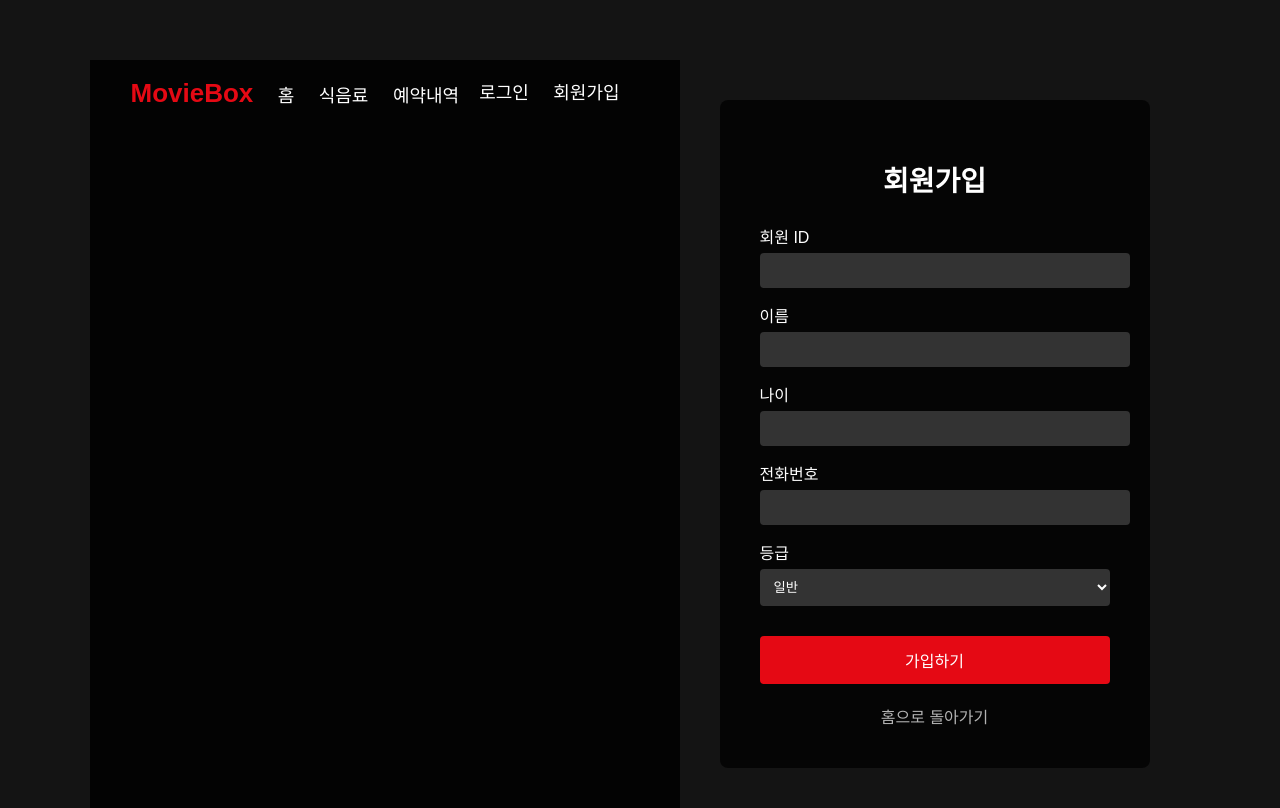
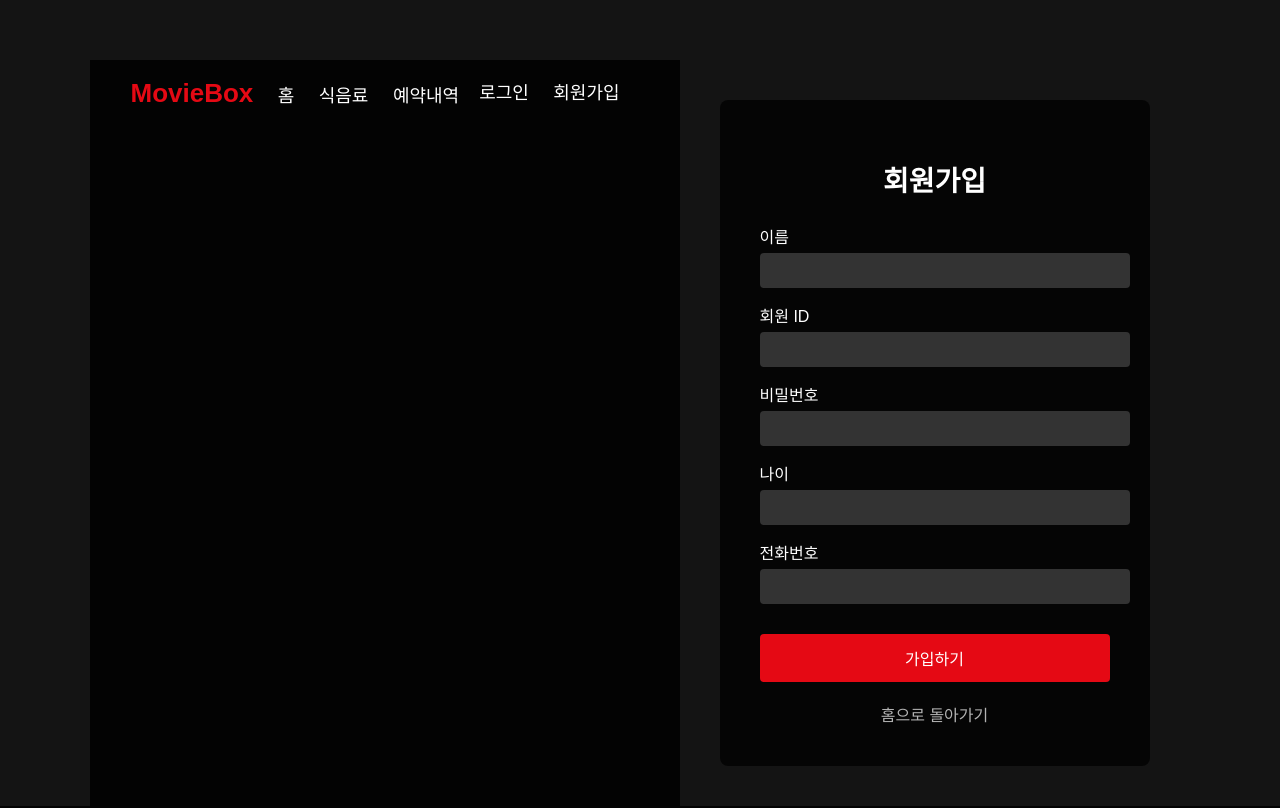
Before and after one commit to jellygas/Movie, a Django app: page /signup/ in a window 1280 px wide. Run offline with Django 5.2, Linux system fonts and the light colour scheme; parts of the project's set-up code (start-up, migrations or seed data) failed here and were passed over.

Commit message:
ㅈ같은세상10

```diff
--- a/cinema/templates/cinema/login.html
+++ b/cinema/templates/cinema/login.html
@@ -14,7 +14,7 @@
     <form method="post">
         {% csrf_token %}
         <input type="text" name="member_id" placeholder="회원 ID">
-        <input type="text" name="phone" placeholder="전화번호">
+        <input type="text" name="password" placeholder="비밀번호">
         <button type="submit">로그인</button>
     </form>
 
--- a/cinema/templates/cinema/signup.html
+++ b/cinema/templates/cinema/signup.html
@@ -14,33 +14,29 @@
 
     <form method="post">
         {% csrf_token %}
+        <div class="input-box">
+            <label>이름</label>
+            <input type="text" name="name" required>
+        </div>
 
         <div class="input-box">
             <label>회원 ID</label>
-            <input type="text" name="member_id">
+            <input type="text" name="member_id" required>
         </div>
 
         <div class="input-box">
-            <label>이름</label>
-            <input type="text" name="name">
+            <label>비밀번호</label>
+            <input type="password" name="password" required>
         </div>
 
         <div class="input-box">
             <label>나이</label>
-            <input type="number" name="age">
+            <input type="number" name="age" min="0" required>
         </div>
 
         <div class="input-box">
             <label>전화번호</label>
-            <input type="text" name="phone">
-        </div>
-
-        <div class="input-box">
-            <label>등급</label>
-            <select name="grade">
-                <option value="일반">일반</option>
-                <option value="VIP">VIP</option>
-            </select>
+            <input type="text" name="phone" required>
         </div>
 
         <button type="submit" class="submit-btn">가입하기</button>
```
